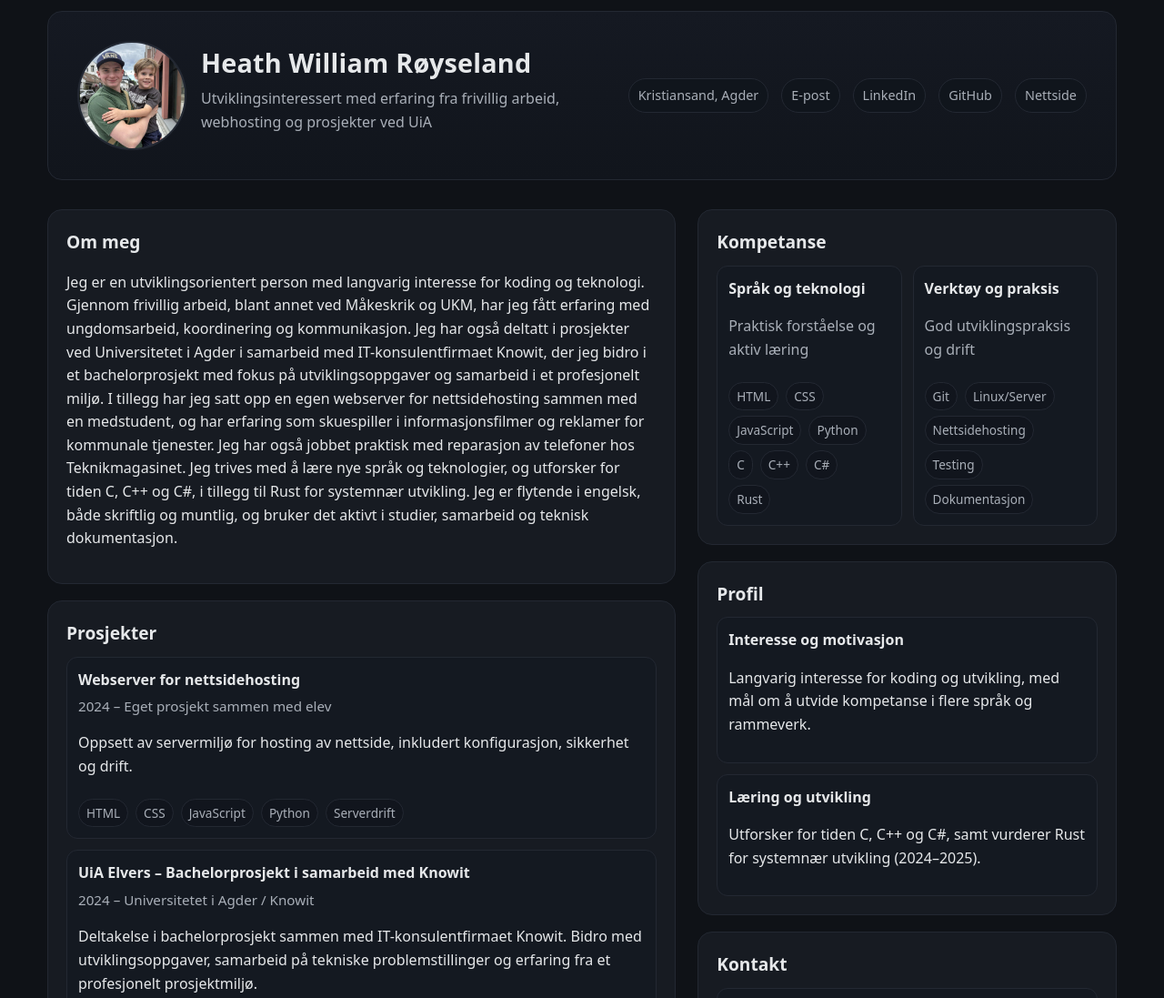
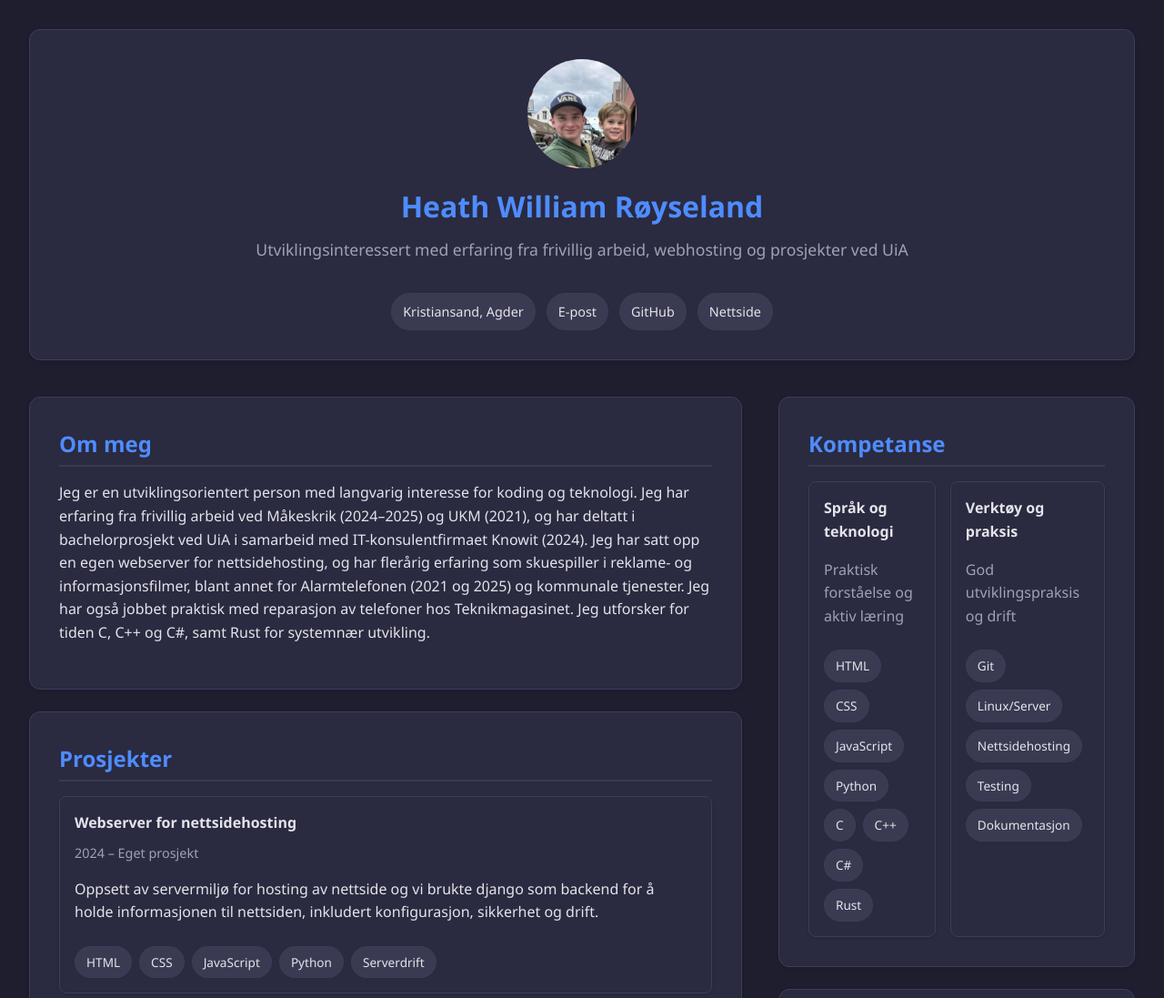
Before and after one commit to hyperit123/cv, a plain HTML site: page index.html in a window 1280 px wide. Shown: the top 1097 px of the page at 91% size. Drawn offline with Linux system fonts and the light colour scheme.

Commit message:
Move styles to external CSS and update CV content
Extracted inline styles from index.html into a new style.css file for better maintainability and updated the design. Revised and clarified CV content, including project and experience descriptions, and updated contact and website links.

```diff
--- a/index.html
+++ b/index.html
@@ -5,163 +5,7 @@
   <meta name="viewport" content="width=device-width, initial-scale=1">
   <title>Heath William Røyseland – CV</title>
   <meta name="description" content="Oppdatert CV for Heath William Røyseland – Utvikler med erfaring fra frivillig arbeid, webhosting, prosjekter ved UiA og arbeidserfaring.">
-  <style>
-    :root {
-      --bg: #0f1217;
-      --card: #171b22;
-      --text: #e6e8ea;
-      --muted: #a9afb8;
-      --accent: #5aa6ff;
-      --accent-2: #8cd17a;
-      --border: #232832;
-    }
-    * { box-sizing: border-box; }
-    html, body {
-      margin: 0;
-      padding: 0;
-      background: var(--bg);
-      color: var(--text);
-      font-family: system-ui, -apple-system, Segoe UI, Roboto, Helvetica, Arial, "Apple Color Emoji", "Segoe UI Emoji";
-      line-height: 1.6;
-    }
-    a { color: var(--accent); text-decoration: none; }
-    a:hover { text-decoration: underline; }
-    .container {
-      max-width: 1200px; /* Increased the maximum width to take more space */
-      margin: 0 auto;
-      padding: 12px; /* Reduced padding on the sides */
-    }
-    header {
-      display: grid;
-      grid-template-columns: 1fr auto;
-      gap: 16px;
-      align-items: center;
-      padding: 32px; /* Slightly increased padding for a balanced look */
-      border: 1px solid var(--border);
-      border-radius: 16px;
-      background: linear-gradient(180deg, #151922, #11151c);
-    }
-    .identity {
-      display: flex;
-      gap: 16px;
-      align-items: center;
-    }
-    .avatar {
-      width: 120px; /* Increased size */
-      height: 120px; /* Increased size */
-      border-radius: 50%;
-      background: radial-gradient(circle at 30% 30%, #44506b, #222836);
-      border: 2px solid var(--border);
-      flex-shrink: 0;
-    }
-    .avatar img {
-      width: 100%;
-      height: 100%;
-      border-radius: 50%;
-      object-fit: cover;
-    }
-    h1 {
-      margin: 0;
-      font-size: 1.8rem;
-      letter-spacing: 0.2px;
-    }
-    .subtitle {
-      margin-top: 4px;
-      color: var(--muted);
-      font-size: 1rem;
-    }
-    .contact {
-      display: flex;
-      gap: 14px;
-      flex-wrap: wrap;
-      justify-content: flex-end;
-    }
-    .tag {
-      padding: 6px 10px;
-      border: 1px solid var(--border);
-      border-radius: 999px;
-      color: var(--muted);
-      background: #10151c;
-      font-size: 0.9rem;
-    }
-
-    main {
-      margin-top: 32px; /* Increased spacing between sections */
-      display: grid;
-      grid-template-columns: 1.2fr 0.8fr;
-      gap: 24px;
-    }
-    @media (max-width: 860px) {
-      main { grid-template-columns: 1fr; }
-      header { grid-template-columns: 1fr; }
-      .contact { justify-content: flex-start; }
-    }
-
-    section {
-      border: 1px solid var(--border);
-      background: var(--card);
-      border-radius: 16px;
-      padding: 20px;
-    }
-    section + section { margin-top: 18px; }
-    h2 {
-      margin: 0 0 10px;
-      font-size: 1.2rem;
-      color: var(--text);
-    }
-    .muted { color: var(--muted); }
-
-    .list {
-      display: grid;
-      gap: 12px;
-      margin: 8px 0 0;
-      padding: 0;
-      list-style: none;
-    }
-    .item {
-      padding: 12px;
-      border: 1px solid var(--border);
-      border-radius: 12px;
-      background: #141921;
-    }
-    .item-title {
-      font-weight: 600;
-      margin: 0 0 4px;
-    }
-    .item-meta {
-      font-size: 0.95rem;
-      color: var(--muted);
-      margin: 0 0 6px;
-    }
-    .pill {
-      display: inline-block;
-      padding: 4px 8px;
-      margin-right: 8px;
-      margin-top: 6px;
-      border: 1px solid var(--border);
-      border-radius: 999px;
-      font-size: 0.85rem;
-      color: var(--muted);
-      background: #11151d;
-    }
-
-    .grid-2 {
-      display: grid;
-      grid-template-columns: 1fr 1fr;
-      gap: 12px;
-    }
-    @media (max-width: 600px) {
-      .grid-2 { grid-template-columns: 1fr; }
-    }
-
-    footer {
-      margin-top: 24px;
-      padding: 16px;
-      text-align: center;
-      color: var(--muted);
-    }
-    .accent { color: var(--accent-2); }
-  </style>
+  <link rel="stylesheet" href="style.css">
 </head>
 <body>
   <div class="container">
@@ -178,9 +22,8 @@
       <div class="contact" aria-label="Kontaktinformasjon">
         <span class="tag">Kristiansand, Agder</span>
         <a class="tag" href="mailto:heath.w.r@outlook.com">E-post</a>
-        <a class="tag" href="https://linkedin.com/in/brukernavn">LinkedIn</a>
         <a class="tag" href="https://github.com/hyperit123">GitHub</a>
-        <a class="tag" href="https://dittdomene.no">Nettside</a>
+        <a class="tag" href="https://jack-knife-test.netlify.app/">Nettside</a>
       </div>
     </header>
 
@@ -190,16 +33,12 @@
           <h2>Om meg</h2>
           <p>
             Jeg er en utviklingsorientert person med langvarig interesse for koding og teknologi.
-            Gjennom frivillig arbeid, blant annet ved Måkeskrik og UKM, har jeg fått erfaring med
-            ungdomsarbeid, koordinering og kommunikasjon. Jeg har også deltatt i prosjekter ved
-            Universitetet i Agder i samarbeid med IT-konsulentfirmaet Knowit, der jeg bidro i et
-            bachelorprosjekt med fokus på utviklingsoppgaver og samarbeid i et profesjonelt miljø.
-            I tillegg har jeg satt opp en egen webserver for nettsidehosting sammen med en medstudent,
-            og har erfaring som skuespiller i informasjonsfilmer og reklamer for kommunale tjenester.
-            Jeg har også jobbet praktisk med reparasjon av telefoner hos Teknikmagasinet. Jeg trives
-            med å lære nye språk og teknologier, og utforsker for tiden C, C++ og C#, i tillegg til Rust
-            for systemnær utvikling. Jeg er flytende i engelsk, både skriftlig og muntlig, og bruker det
-            aktivt i studier, samarbeid og teknisk dokumentasjon.
+            Jeg har erfaring fra frivillig arbeid ved Måkeskrik (2024–2025) og UKM (2021),
+            og har deltatt i bachelorprosjekt ved UiA i samarbeid med IT-konsulentfirmaet Knowit (2024).
+            Jeg har satt opp en egen webserver for nettsidehosting, og har flerårig erfaring som skuespiller
+            i reklame- og informasjonsfilmer, blant annet for Alarmtelefonen (2021 og 2025) og kommunale tjenester.
+            Jeg har også jobbet praktisk med reparasjon av telefoner hos Teknikmagasinet.
+            Jeg utforsker for tiden C, C++ og C#, samt Rust for systemnær utvikling.
           </p>
         </section>
 
@@ -208,15 +47,15 @@
           <ul class="list">
             <li class="item">
               <p class="item-title">Webserver for nettsidehosting</p>
-              <p class="item-meta">2024 – Eget prosjekt sammen med elev</p>
-              <p>Oppsett av servermiljø for hosting av nettside, inkludert konfigurasjon, sikkerhet og drift.</p>
+              <p class="item-meta">2024 – Eget prosjekt</p>
+              <p>Oppsett av servermiljø for hosting av nettside og vi brukte django som backend for å holde informasjonen til nettsiden, inkludert konfigurasjon, sikkerhet og drift.</p>
               <span class="pill">HTML</span><span class="pill">CSS</span><span class="pill">JavaScript</span><span class="pill">Python</span><span class="pill">Serverdrift</span>
             </li>
             <li class="item">
               <p class="item-title">UiA Elvers – Bachelorprosjekt i samarbeid med Knowit</p>
               <p class="item-meta">2024 – Universitetet i Agder / Knowit</p>
-              <p>Deltakelse i bachelorprosjekt sammen med IT-konsulentfirmaet Knowit. Bidro med utviklingsoppgaver, samarbeid på tekniske problemstillinger og erfaring fra et profesjonelt prosjektmiljø.</p>
-              <span class="pill">Samarbeid</span><span class="pill">Versjonskontroll</span><span class="pill">Prototyping</span><span class="pill">IT-konsulentmiljø</span>
+              <p>Deltakelse i bachelorprosjekt sammen med IT-konsulentfirmaet Knowit. Bidro med utviklingsoppgaver og samarbeid i profesjonelt miljø.</p>
+              <span class="pill">Samarbeid</span><span class="pill">Versjonskontroll</span><span class="pill">Prototyping</span>
             </li>
           </ul>
         </section>
@@ -227,14 +66,12 @@
             <li class="item">
               <p class="item-title">Måkeskrik</p>
               <p class="item-meta">2024–2025</p>
-              <p>Frivillig arbeid med ungdom, praktiske oppgaver og støtte under arrangementer.</p>
-              <span class="pill">Ungdomsarbeid</span><span class="pill">Koordinering</span><span class="pill">Arrangement</span>
+              <p>Frivillig assistent i film- og fotogruppe, praktiske oppgaver og støtte under arrangementer.</p>
             </li>
             <li class="item">
               <p class="item-title">UKM</p>
               <p class="item-meta">2021</p>
               <p>Bidrag under UKM med støttefunksjoner og gjennomføring.</p>
-              <span class="pill">Kommunikasjon</span><span class="pill">Gjennomføring</span>
             </li>
           </ul>
         </section>
@@ -245,18 +82,17 @@
             <li class="item">
               <p class="item-title">Alarmtelefonen – Skuespiller</p>
               <p class="item-meta">2021, 2025</p>
-              <p>Skuespiller i informasjonsfilmer og reklamer knyttet til Alarmtelefonen.</p>
-              <span class="pill">Kommunikasjon</span><span class="pill">Gjennomføring</span>
+              <p>Skuespiller i informasjonsfilmer og reklamer knyttet til Alarmtelefonen tree av de.</p>
             </li>
             <li class="item">
               <p class="item-title">Kommunale reklamer og bibliotek</p>
               <p class="item-meta">2020</p>
-              <p>Skuespiller i reklamer for kommunen og biblioteket.</p>
+              <p>Skuespiller i reklamer for kommunen har jeg gjord to for de og en for biblioteket.</p>
             </li>
             <li class="item">
               <p class="item-title">Teknikmagasinet – Reparasjoner</p>
               <p class="item-meta">2020</p>
-              <p>Hjalp med reparasjoner av mobiltelefoner og teknisk utstyr.</p>
+              <p>Hjalp med reparasjoner av mobiltelefoner og annet teknisk utstyr.</p>
             </li>
             <li class="item">
               <p class="item-title">Skoleverv og representasjon</p>
@@ -309,7 +145,7 @@
             <li class="item"><strong>E-post:</strong> heath.w.r@outlook.com</li>
             <li class="item"><strong>Telefon:</strong> +47 902 10 007</li>
             <li class="item"><strong>GitHub:</strong> <a href="https://github.com/hyperit123">github.com/hyperit123</a></li>
-            <li class="item"><strong>Nettside:</strong> <a href="//jack-knife-test.netlify.app/">jack-knife-test</a></li>
+            <li class="item"><strong>Nettside:</strong> <a href="https://jack-knife-test.netlify.app/">jack-knife-test</a></li>
           </ul>
         </section>
       </div>
--- /dev/null
+++ b/style.css
@@ -0,0 +1,202 @@
+:root {
+  --bg: #1e1e2f; /* Darker background with a hint of blue */
+  --card: #2a2a40; /* Slightly lighter card background for contrast */
+  --text: #e4e4eb; /* Softer white for less strain */
+  --muted: #a1a1b5; /* Muted text with a subtle purple tone */
+  --accent: #4f8cff; /* Vibrant blue for accents */
+  --accent-light: #3a3a52; /* Complementary lighter shade for accents */
+  --border: #3d3d5c; /* Border color matching the theme */
+}
+
+* {
+  box-sizing: border-box;
+}
+
+html, body {
+  margin: 0;
+  padding: 0;
+  background: var(--bg);
+  color: var(--text);
+  font-family: 'Segoe UI', Tahoma, Geneva, Verdana, sans-serif;
+  line-height: 1.6;
+}
+
+a {
+  color: var(--accent);
+  text-decoration: none;
+}
+
+a:hover {
+  text-decoration: underline;
+}
+
+.container {
+  max-width: 1400px; /* Increased max width for better use of screen space */
+  margin: 0 auto;
+  padding: 32px; /* Larger padding for a more spacious layout */
+}
+
+header {
+  display: flex;
+  flex-direction: column;
+  align-items: center;
+  padding: 32px;
+  border: 1px solid var(--border);
+  border-radius: 12px;
+  background: var(--card);
+  box-shadow: 0 4px 6px rgba(0, 0, 0, 0.1);
+}
+
+.identity {
+  display: flex;
+  flex-direction: column;
+  align-items: center;
+  text-align: center;
+}
+
+.avatar {
+  margin-bottom: 16px;
+  width: 120px;
+  height: 120px;
+  overflow: hidden;
+  background-color: var(--accent-light);
+  border-radius: 50%;
+}
+
+.avatar img {
+  width: 150px;
+  height: auto;
+  object-fit: cover;
+  object-position: -90% 10%;
+}
+
+h1 {
+  margin: 0;
+  font-size: 2rem;
+  color: var(--accent);
+}
+
+.subtitle {
+  margin-top: 8px;
+  color: var(--muted);
+  font-size: 1.1rem;
+}
+
+.contact {
+  display: flex;
+  gap: 12px;
+  flex-wrap: wrap;
+  justify-content: center;
+  margin-top: 16px;
+}
+
+.tag {
+  padding: 8px 12px;
+  border: 1px solid var(--border);
+  border-radius: 999px;
+  color: var(--text);
+  background: var(--accent-light);
+  font-size: 0.9rem;
+}
+
+main {
+  margin-top: 40px; /* Increased margin for better spacing */
+  display: grid;
+  grid-template-columns: 2fr 1fr; /* Balanced column ratio */
+  gap: 40px; /* Larger gap for better separation */
+}
+
+@media (max-width: 860px) {
+  main {
+    grid-template-columns: 1fr; /* Single-column layout for smaller screens */
+  }
+}
+
+section {
+  border: 1px solid var(--border);
+  background: var(--card);
+  border-radius: 12px;
+  padding: 32px; /* Increased padding inside sections */
+  box-shadow: 0 2px 4px rgba(0, 0, 0, 0.1);
+}
+
+section + section {
+  margin-top: 24px;
+}
+
+h2 {
+  margin: 0 0 16px;
+  font-size: 1.5rem;
+  color: var(--accent);
+  border-bottom: 2px solid var(--accent-light);
+  padding-bottom: 4px;
+}
+
+.muted {
+  color: var(--muted);
+}
+
+.list {
+  display: grid;
+  gap: 16px;
+  margin: 16px 0 0;
+  padding: 0;
+  list-style: none;
+}
+
+.item {
+  padding: 16px;
+  border: 1px solid var(--border);
+  border-radius: 8px;
+  background: var(--card);
+  box-shadow: 0 1px 3px rgba(0, 0, 0, 0.1);
+}
+
+.item-title {
+  font-weight: 600;
+  margin: 0 0 8px;
+  color: var(--text);
+}
+
+.item-meta {
+  font-size: 0.9rem;
+  color: var(--muted);
+  margin: 0 0 12px;
+}
+
+.pill {
+  display: inline-block;
+  padding: 6px 12px;
+  margin-right: 8px;
+  margin-top: 8px;
+  border: 1px solid var(--border);
+  border-radius: 999px;
+  font-size: 0.85rem;
+  color: var(--text);
+  background: var(--accent-light);
+}
+
+.grid-2 {
+  display: grid;
+  grid-template-columns: 1fr 1fr;
+  gap: 16px;
+}
+
+@media (max-width: 600px) {
+  .grid-2 {
+    grid-template-columns: 1fr;
+  }
+}
+
+footer {
+  margin-top: 32px;
+  padding: 16px;
+  text-align: center;
+  color: var(--muted);
+  background: var(--card);
+  border-top: 1px solid var(--border);
+}
+
+.accent {
+  color: var(--accent);
+}
```
